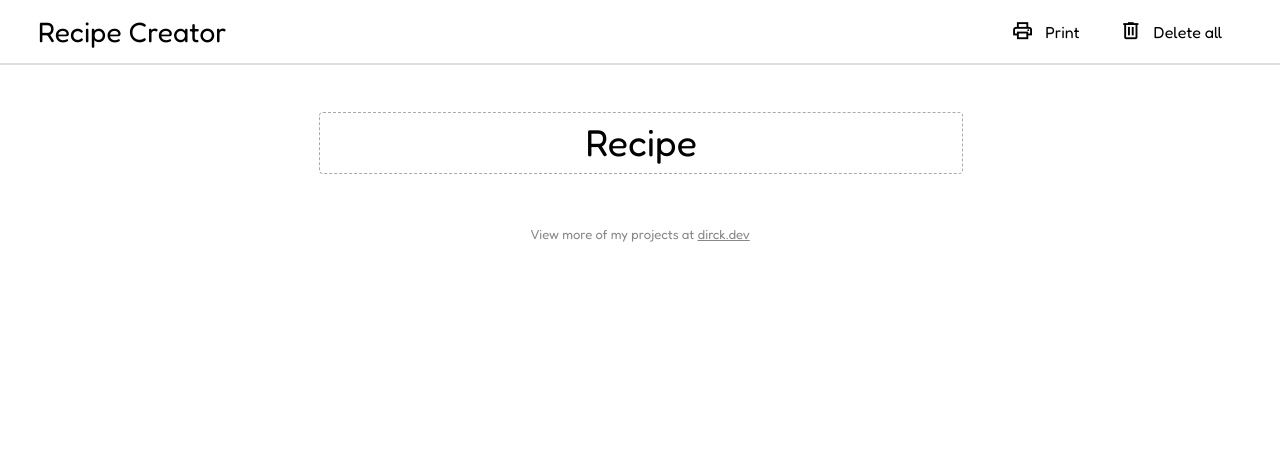
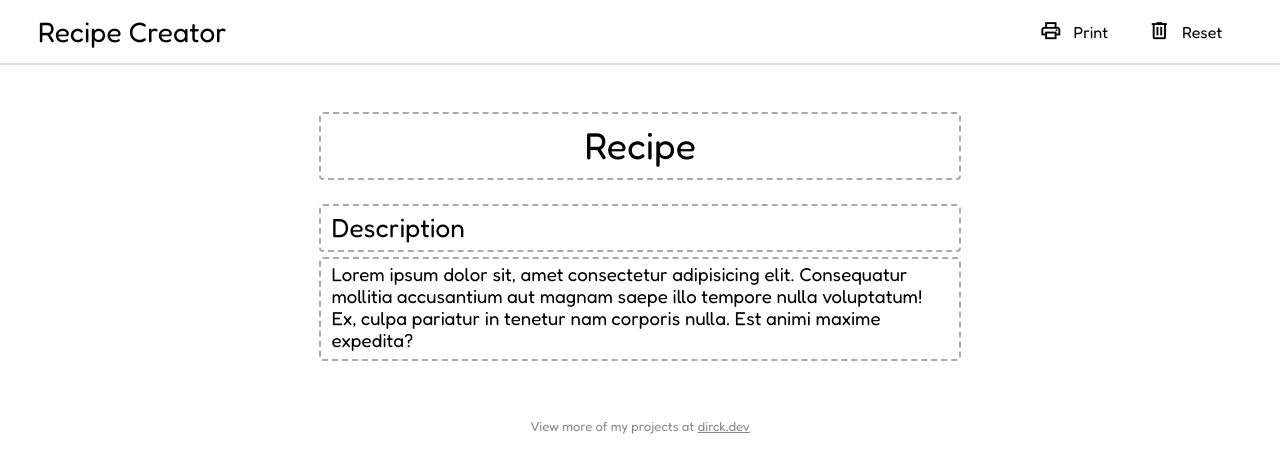
Before and after one commit to dirckvdende/recipe-creator, a Nuxt app: page / in a window 1280 px wide. Shown: the top 472 px of the page. Built offline with nearby package versions, Linux system fonts and the light colour scheme.

Commit message:
Worked on sections

```diff
--- a/app/app.vue
+++ b/app/app.vue
@@ -1,21 +1,29 @@
 
 <script setup lang="ts">
+    import { recipe } from "~/recipe"
+    import Header from "./components/header/Header.vue"
+    import CenterContent from "./components/CenterContent.vue"
+    import Footer from "./components/Footer.vue"
+    import Section from "./components/Section.vue"
 
-import { recipe } from "./recipe"
-import Header from "~/components/header/Header.vue"
-import CenterContent from "./components/CenterContent.vue"
-import Footer from "./components/Footer.vue"
+    useHead({
+        title: useRuntimeConfig().public.siteName,
+    })
 
-useHead({
-    title: useRuntimeConfig().public.siteName,
-})
-
+    function resetTitleIfEmpty() {
+        if (recipe.title == "")
+            recipe.title = "Recipe"
+    }
 </script>
 
 <template>
     <Header />
     <CenterContent>
-        <input type="text" v-model="recipe.title" class="title" />
+        <input type="text" v-model="recipe.title" class="title"
+        @blur="resetTitleIfEmpty" />
+        <template v-for="section in recipe.sections">
+            <Section :section="section" />
+        </template>
     </CenterContent>
     <Footer />
 </template>
@@ -28,5 +36,6 @@ useHead({
         width: 100%;
         text-align: center;
         font-size: 2em;
+        margin: 0 0 .5em 0;
     }
 </style>
--- a/app/assets/scss/common.scss
+++ b/app/assets/scss/common.scss
@@ -1,11 +1,12 @@
 
 %editable-text {
-    border: 1pt dashed transparent;
+    border: 1.5pt dashed transparent;
     border-radius: 3pt;
     outline: none;
     font-family: inherit;
     font-size: 1em;
-    padding: .2em 0;
+    padding: .25em 8pt;
+    box-sizing: border-box;
     @media screen { border-color: #aaa; }
 
     &:hover {
--- a/app/assets/scss/main.scss
+++ b/app/assets/scss/main.scss
@@ -3,7 +3,6 @@ body {
     font-family: "Fredoka", sans-serif;
     font-optical-sizing: auto;
     font-style: normal;
-    font-variant: "wght" 100;
     font-size: 14pt;
     margin: 0;
 }
--- /dev/null
+++ b/app/components/Section.vue
@@ -0,0 +1,28 @@
+
+<script lang="ts" setup>
+    import { type RecipeSection } from '~/recipe';
+    import TextSection from './sections/TextSection.vue';
+    import IngredientsSection from './sections/IngredientsSection.vue';
+    const { section } = defineProps<{
+        section: RecipeSection,
+    }>();
+</script>
+
+<template>
+    <input class="section-title" type="text" v-model="section.title" />
+    <TextSection :section="section" v-if="section.type == 'text'" />
+    <IngredientsSection :section="section" v-if="section.type == 'ingredients'"
+    />
+</template>
+
+<style lang="scss" scoped>
+    @use "~/assets/scss/common.scss";
+    .section-title {
+        @extend %editable-text;
+        margin: .2em 0;
+        font-size: 1.4em;
+        width: 100%;
+        display: block;
+        width: 100%;
+    }
+</style>
--- a/app/components/header/Header.vue
+++ b/app/components/header/Header.vue
@@ -1,13 +1,10 @@
 
 <script setup lang="ts">
+    import { resetRecipe } from '~/recipe';
     import NavItem from './NavItem.vue';
 
     function printAction(): void {
         window.print()
-    }
-
-    function deleteAction(): void {
-
     }
 </script>
 
@@ -21,8 +18,8 @@
                 <NavItem icon="print" :onClick="printAction">
                     Print
                 </NavItem>
-                <NavItem icon="delete" :onClick="deleteAction">
-                    Delete all
+                <NavItem icon="delete" :onClick="resetRecipe">
+                    Reset
                 </NavItem>
             </ul>
         </div>
--- /dev/null
+++ b/app/components/sections/IngredientsSection.vue
@@ -0,0 +1,11 @@
+
+<script lang="ts" setup>
+    import { type IngredientsSection } from '~/recipe';
+    const { section } = defineProps<{
+        section: IngredientsSection
+    }>()
+</script>
+
+<template>
+    <!-- TODO -->
+</template>
--- /dev/null
+++ b/app/components/sections/TextSection.vue
@@ -0,0 +1,35 @@
+
+<script lang="ts" setup>
+    import { type TextSection } from '~/recipe';
+    const { section } = defineProps<{
+        section: TextSection,
+    }>()
+    const textAreaRef = useTemplateRef("textarea")
+    function autoExtendTextArea() {
+        let textArea = textAreaRef.value
+        if (textArea == null)
+            return
+        textArea.style.height = "0"
+        textArea.style.height = `calc(${textArea.scrollHeight}px + .4em)`
+        console.log("extended")
+    }
+    // TODO: Improve this to proper size
+    onMounted(() => setTimeout(autoExtendTextArea, 1))
+</script>
+
+<template>
+    <textarea rows="1" v-model="section.content" @input="autoExtendTextArea"
+    ref="textarea" @change="autoExtendTextArea" />
+</template>
+
+<style lang="scss" scoped>
+    @use "~/assets/scss/common.scss";
+    textarea {
+        @extend %editable-text;
+        height: auto;
+        min-height: 0;
+        width: 100%;
+        resize: none;
+        overflow: hidden;
+    }
+</style>
--- a/app/recipe.ts
+++ b/app/recipe.ts
@@ -1,19 +1,60 @@
 
-import { reactive, type Reactive } from "vue";
+import { reactive } from "vue";
+
+/**
+ * Recipe section with text
+ */
+export type TextSection = {
+    type: "text",
+    content: string,
+}
+
+/**
+ * Recipe section with ingredients
+ */
+export type IngredientsSection = {
+    type: "ingredients",
+    // TODO
+}
+
+/**
+ * Generic type of any recipe section
+ */
+export type RecipeSection = { title: string } & (TextSection |
+IngredientsSection)
 
 /**
  * Type of a recipe
  */
 export type Recipe = {
     title: string,
+    sections: RecipeSection[],
+}
+
+// Global recipe reactive proxy
+export const recipe = reactive(defaultRecipe())
+
+/**
+ * Reset the recipe to its default value
+ */
+export function resetRecipe() {
+    Object.assign(recipe, defaultRecipe())
 }
 
 /**
- * Default initialization of recipe
+ * Create an object that stores the default recipe
+ * @returns A unique object with the default recipe
  */
-const defaultRecipe: Recipe = {
-    title: "Recipe",
+function defaultRecipe(): Recipe {
+    return {
+        title: "Recipe",
+        sections: [{
+            type: "text",
+            title: "Description",
+            content: "Lorem ipsum dolor sit, amet consectetur adipisicing " +
+            "elit. Consequatur mollitia accusantium aut magnam saepe illo " +
+            "tempore nulla voluptatum! Ex, culpa pariatur in tenetur nam " +
+            "corporis nulla. Est animi maxime expedita?",
+        }],
+    }
 }
-
-// Global recipe reactive proxy
-export const recipe: Reactive<Recipe> = reactive(defaultRecipe)
--- a/package.json
+++ b/package.json
@@ -15,6 +15,8 @@
     "vue-router": "^4.5.1"
   },
   "devDependencies": {
-    "sass": "^1.93.2"
+    "sass": "^1.93.2",
+    "typescript": "^5.9.3",
+    "vue-tsc": "^3.1.1"
   }
 }
--- a/tsconfig.json
+++ b/tsconfig.json
@@ -1,6 +1,7 @@
 {
   // https://nuxt.com/docs/guide/concepts/typescript
   "files": [],
+  "strict": true,
   "references": [
     {
       "path": "./.nuxt/tsconfig.app.json"
```
Also changed, not shown: 1 other file (tests, documents, lock files or other folders).
